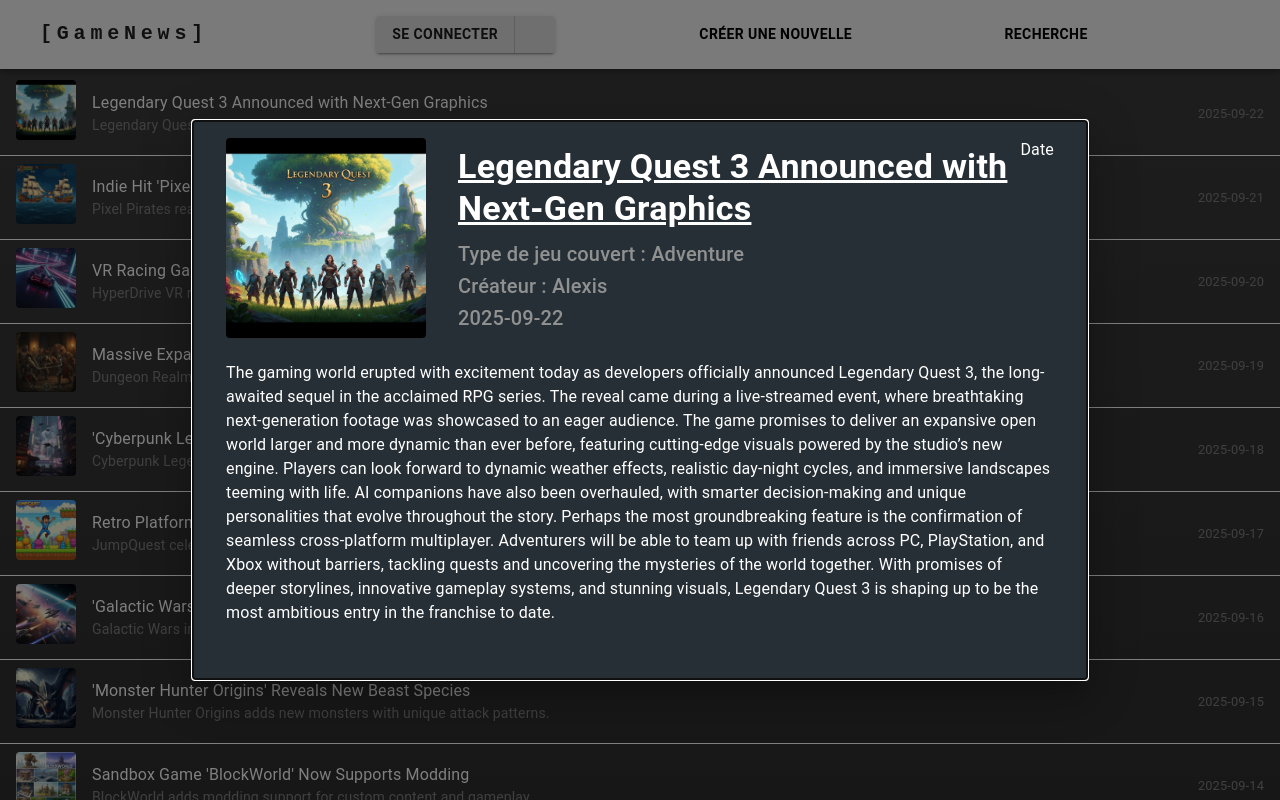
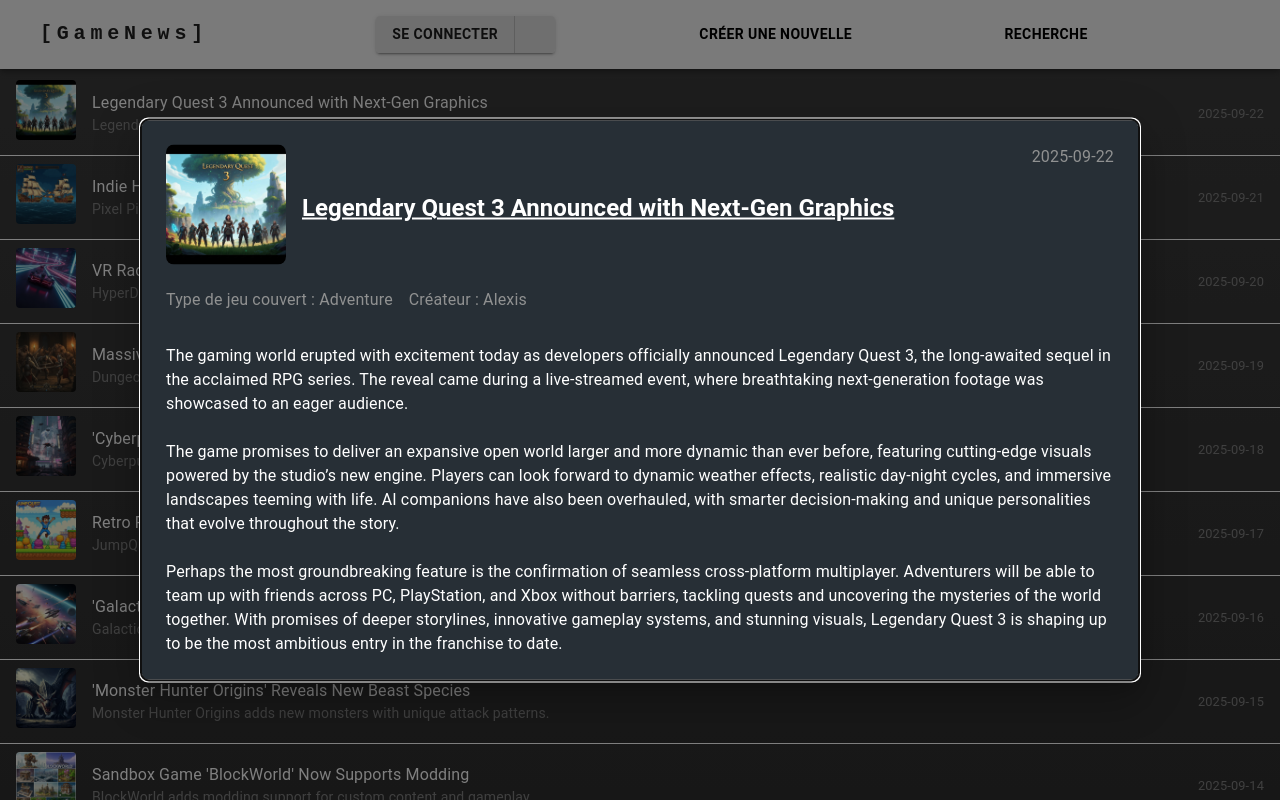
Before and after one commit to rafael-m01/TP1_RCM_AM, a React (Vite) app: page / in a window 1280 px wide. Both pictures are taken after a click on the element 46 px from the left and 113 px from the top of the page. Shown: the top 800 px of the page. Built offline with nearby package versions, Linux system fonts and the light colour scheme; some icons are missing.

Commit message:
Implémentation complète de NouvelleComplete, ajout d'une confirmation de deleteNouvelle et autres petits fixs
Implémentation complète de NouvelleComplete, ajout d'une confirmation de deleteNouvelle et autres petits fixs. Et ajout de commentaires

```diff
--- /dev/null
+++ b/src/component/BoutonSupprimerNouvelle.jsx
@@ -0,0 +1,44 @@
+import {Dialog, DialogActions, DialogContent, DialogContentText, DialogTitle, IconButton} from "@mui/material";
+import DeleteIcon from "@mui/icons-material/Delete";
+import Button from "@mui/material/Button";
+import {useState} from "react";
+
+//Composant MUI copié et adapté pour l'affichage du site (AlertDialog)
+export default function BoutonSupprimerNouvelle({ id, supprimerNouvelle }) {
+    //State créé par MUI pour gerer l'ouverture et fermeture du Dialog
+    const [open, setOpen] = useState(false);
+
+    //handles pour gerer les action du Dialog
+    const handleClickOpen = () => setOpen(true);
+    const handleClose = () => setOpen(false);
+    const handleConfirm = () => {
+        //Utilise le handle en paramètre pour supprimer la nouvelle une fois confirmé
+        supprimerNouvelle(id);
+        setOpen(false);
+    };
+
+    return (
+        <>
+            <IconButton edge="end" aria-label="delete" onClick={handleClickOpen}>
+                <DeleteIcon sx={{ color: "white" }} />
+            </IconButton>
+
+            <Dialog open={open} onClose={handleClose} PaperProps={{sx:{backgroundColor:"#272f36"}}}>
+                <DialogTitle sx={{fontWeight:"bold", color:"white"}}>Confirmer la suppression</DialogTitle>
+                <DialogContent>
+                    <DialogContentText sx={{color:"white"}}>
+                        Voulez-vous vraiment supprimer cette nouvelle ?
+                    </DialogContentText>
+                </DialogContent>
+                <DialogActions>
+                    <Button onClick={handleClose} color="primary">
+                        Annuler
+                    </Button>
+                    <Button onClick={handleConfirm} color="error" autoFocus>
+                        Supprimer
+                    </Button>
+                </DialogActions>
+            </Dialog>
+        </>
+    );
+}
--- a/src/component/ListeBookmarks.jsx
+++ b/src/component/ListeBookmarks.jsx
@@ -15,8 +15,11 @@ const Demo = styled('div')(() => ({
 
 
 export default function ListeBookmarks({creerNouvelleDrawerOuvert, setCreerNouvelleDrawerOuvert}) {
+    //Utilisation du contexte pour avoir accès au state setter setListeNouvelles
     const {listeNouvelles} = useContext(ListeNouvellesContext)
+    //Utilisation du contexte pour avoir accès au state login
     const {login} = useContext(LoginContext);
+    //State utilisé pour tenir la nouvelle en modification, pour que les informations puissent être placées dans la section creerNouvelle
     const [nouvelleEnModification, setNouvelleEnModification] = useState(null)
 
     //handle utilisé pour récupérer l'id de la nouvelle, est envoyé en props à la nouvelle
--- a/src/component/ListeNouvelles.jsx
+++ b/src/component/ListeNouvelles.jsx
@@ -58,9 +58,12 @@ const checkTaille = (contenu, critereValue) => {
 };
 
 export default function ListeNouvelles({creerNouvelleDrawerOuvert, setCreerNouvelleDrawerOuvert, appliedCriteria}) {
+    //Utilisation du contexte pour avoir accès au state et au setter listeNouvelles et setListeNouvelles
     const {listeNouvelles, setListeNouvelles} = useContext(ListeNouvellesContext);
+    //Utilisation du contexte pour avoir accès au state login
+    const {login} = useContext(LoginContext);
+    //State utilisé pour tenir la nouvelle en modification, pour que les informations puissent être placées dans la section creerNouvelle
     const [nouvelleEnModification, setNouvelleEnModification] = useState(null);
-    const {login} = useContext(LoginContext);
 
     //handle utilisé pour récupérer l'id de la nouvelle, est envoyé en props à la nouvelle
     //Sert à retrouver la nouvelle et ses infos pour pouvoir les afficher dans la modification de nouvelles
--- a/src/component/Nouvelle.jsx
+++ b/src/component/Nouvelle.jsx
@@ -13,11 +13,16 @@ import BookmarkBorderIcon from '@mui/icons-material/BookmarkBorder';
 import BookmarkIcon from '@mui/icons-material/Bookmark';
 import ListeNouvellesContext from "./ListeNouvellesContext.jsx";
 import NouvelleComplete from "./NouvelleComplete.jsx";
+import BoutonSupprimerNouvelle from "./BoutonSupprimerNouvelle.jsx";
 
 export default function Nouvelle({id, titre, image, texteComplet, datePublication, resume, createur, nouvelleIdGetter, supprimerNouvelle, setCreerNouvelleDrawerOuvert, estDejaBookmarked, typeDeJeu}){
+    //Utilisation du contexte pour avoir accès au state login
     const {login} = useContext(LoginContext)
+    //State utilisé pour permettre l'ajout et la suppression de bookmark, ainsi que permettre le changement visuel instantanné
     const [estBookmarked, setEstBookmarked] = useState(estDejaBookmarked)
+    //Utilisation du contexte pour avoir accès au state setter setListeNouvelles
     const {setListeNouvelles} = useContext(ListeNouvellesContext)
+    //State utilisé pour controller l'ouverture et fermeture de l'affichage de la nouvelle complète
     const [nouvelleCompleteOuverte, setNouvelleCompleteOuverte] = useState(false)
 
     //handle appelé au click du bouton modifier, identifie la nouvelle avec le getter d'id et ouvre la section de modification/creation de nouvelle
@@ -74,9 +79,7 @@ export default function Nouvelle({id, titre, image, texteComplet, datePublicatio
                                 <IconButton edge="end" aria-label="delete">
                                     <EditIcon sx={{color:"white"}} onClick={handleModifierNouvelle}/>
                                 </IconButton>
-                                <IconButton edge="end" aria-label="delete">
-                                    <DeleteIcon sx={{color:"white"}} onClick={() => supprimerNouvelle(id)}/>
-                                </IconButton>
+                                <BoutonSupprimerNouvelle id={id} supprimerNouvelle={supprimerNouvelle}/>
                             </>: null}
                         {/* Ne fait apparaitre le bookmark que si un utilisateur est connecté */}
                         {login !== "Se connecter"?
@@ -116,9 +119,9 @@ export default function Nouvelle({id, titre, image, texteComplet, datePublicatio
                     }}
                 />
             </ListItem>
-            <NouvelleComplete nouvelleCompleteOuverte={nouvelleCompleteOuverte} setNouvelleCompleteOuverte={setNouvelleCompleteOuverte}
+            <NouvelleComplete id={id} nouvelleCompleteOuverte={nouvelleCompleteOuverte} setNouvelleCompleteOuverte={setNouvelleCompleteOuverte}
                               titre={titre} image={image} texteComplet={texteComplet} datePublication={datePublication} resume={resume}
-                              typeDeJeu={typeDeJeu} createur={createur}/>
+                              typeDeJeu={typeDeJeu} createur={createur} estBookmarked={estBookmarked} setEstBookmarked={setEstBookmarked}/>
         </>
     )
 }
--- a/src/component/NouvelleComplete.jsx
+++ b/src/component/NouvelleComplete.jsx
@@ -3,7 +3,12 @@ import Box from '@mui/material/Box';
 import Modal from '@mui/material/Modal';
 import Button from '@mui/material/Button';
 import Stack from "@mui/material/Stack";
-import {Typography} from "@mui/material";
+import {IconButton, Typography} from "@mui/material";
+import {useContext} from "react";
+import LoginContext from "./LoginContext.jsx";
+import ListeNouvellesContext from "./ListeNouvellesContext.jsx";
+import BookmarkBorderIcon from "@mui/icons-material/BookmarkBorder";
+import BookmarkIcon from "@mui/icons-material/Bookmark";
 
 const style = {
     position: 'absolute',
@@ -18,11 +23,40 @@ const style = {
     pb: 3,
 };
 
-
-export default function NouvelleComplete({nouvelleCompleteOuverte, setNouvelleCompleteOuverte, titre, image, texteComplet, typeDeJeu, datePublication, createur}) {
+//Composant MUI copié et grandement adapté pour l'affichage du site (Modal)
+export default function NouvelleComplete({id, nouvelleCompleteOuverte, setNouvelleCompleteOuverte, titre, image, texteComplet, typeDeJeu, datePublication, createur, estBookmarked, setEstBookmarked}) {
+    //Utilisation du contexte pour avoir accès au state login
+    const {login} = useContext(LoginContext)
+    //Utilisation du contexte pour avoir accès au state setter setListeNouvelles
+    const {setListeNouvelles} = useContext(ListeNouvellesContext)
 
     const handleCloseNouvelleComplete = () => {
         setNouvelleCompleteOuverte(false);
+    };
+
+    //handle appelé au click du bouton bookmark vide, ajoute l'utilisateur actif à la liste de bookmarkedPar de la nouvelle
+    const handleAjouterBookmark = () => {
+        //Change estBookmarked à true pour que l'affichage du bouton change au bookmark plein
+        setEstBookmarked(true)
+        //Parcours la liste de nouvelles et ajoute l'utilisateur à bookmarkedPar pour la nouvelle cliquée
+        setListeNouvelles((oldListeNouvelles) => (oldListeNouvelles.map(nouvelle =>
+            nouvelle.id === id
+                ? {...nouvelle,
+                    bookmarkedPar:[...nouvelle.bookmarkedPar, login]}
+                : nouvelle
+        )));
+    };
+
+    const handleRetirerBookmark = () => {
+        //Change estBookmarked à false pour que l'affichage du bouton change au bookmark vide
+        setEstBookmarked(false)
+        //Parcours la liste de nouvelles et et retire l'utilisateur de bookmarkedPar pour la nouvelle cliquée
+        setListeNouvelles((oldListeNouvelles) => (oldListeNouvelles.map(nouvelle =>
+            nouvelle.id === id
+                ? {...nouvelle,
+                    bookmarkedPar:nouvelle.bookmarkedPar.filter(utilisateur => utilisateur !== login)}
+                : nouvelle
+        )));
     };
 
     return (
@@ -33,44 +67,90 @@ export default function NouvelleComplete({nouvelleCompleteOuverte, setNouvelleCo
                 aria-labelledby="parent-modal-title"
                 aria-describedby="parent-modal-description"
             >
-                <Box sx={{ ...style, width: "70%", height:"70%", backgroundColor:"#272f36", color:"white" }}>
-                    <Stack direction="column">
-                        <Stack direction="row" sx={{width:"100%"}}>
                 <Box
-                                sx={{ marginRight: 2 }}>
+                    sx={{
+                        ...style,
+                        width: "90%",
+                        maxWidth: 1000,
+                        maxHeight: "80vh",
+                        overflowY: "auto",
+                        backgroundColor: "#272f36",
+                        color: "white",
+                        borderRadius: 2,
+                        p: 3,
+                    }}
+                >
+                    <Stack spacing={2}>
+                        <Stack
+                            direction="row"
+                            justifyContent="space-between"
+                            alignItems="flex-start"
+                            sx={{ width: "100%" }}
+                        >
+                            <Stack direction="row" spacing={2} sx={{ flex: 1, minWidth: 0, alignItems:"center" }}>
+                                <Box sx={{ flexShrink: 0 }}>
                                     <img
                                         src={image}
                                         alt={titre}
-                                    style={{ width:"200px", objectFit: 'cover', borderRadius: 4 }}
+                                        style={{
+                                            width: "120px",
+                                            height: "120px",
+                                            objectFit: "cover",
+                                            borderRadius: 8,
+                                        }}
                                     />
                                 </Box>
-                            <Stack direction="column" sx={{maxHeight:"150px", display:"flex"}}>
                                 <Typography
-                                    variant="h4"
-                                    sx={{padding:1, paddingLeft:2, fontWeight:"bold", textDecoration:"underline"}}>
+                                    variant="h5"
+                                    sx={{
+                                        fontWeight: "bold",
+                                        textDecoration: "underline",
+                                        wordBreak: "break-word",
+                                        verticalAlign:"center"
+                                    }}
+                                >
                                     {titre}
                                 </Typography>
+                            </Stack>
+                            <Stack direction="column">
+                                {login !== "Se connecter"?
+                                    //Change le rendu et l'effet du bouton bookmark initial s'il est déjà bookmarked par l'utilisateur ou non
+                                    estBookmarked?
+                                        <IconButton edge="end" aria-label="bookmark">
+                                            <BookmarkIcon sx={{color:"white", fontSize:"5vh"}} onClick={handleRetirerBookmark}/>
+                                        </IconButton>:
+                                        <IconButton edge="end" aria-label="bookmark">
+                                            <BookmarkBorderIcon sx={{color:"white", fontSize:"5vh"}} onClick={handleAjouterBookmark}/>
+                                        </IconButton>
+                                    :null
+                                }
                                 <Typography
-                                    variant="h6"
-                                    sx={{paddingLeft:2, color:"#909191"}}>
-                                    Type de jeu couvert : {typeDeJeu}
-                                </Typography>
-                                <Typography
-                                    variant="h6"
-                                    sx={{paddingLeft:2, color:"#909191"}}>
-                                    Créateur : {createur}
-                                </Typography>
-                                <Typography
-                                    variant="h6"
-                                    sx={{paddingLeft:2, color:"#909191"}}>
+                                    variant="h7"
+                                    sx={{ color: "#909191", whiteSpace: "nowrap", marginLeft: 2 }}
+                                >
                                     {datePublication}
                                 </Typography>
                             </Stack>
-                            <Typography sx={{alignItems:"column"}}>
-                                Date
+                        </Stack>
+                        <Stack
+                            direction="row"
+                            spacing={2}
+                        >
+                            <Typography variant="h7" sx={{ color: "#909191", p:0 }}>
+                                Type de jeu couvert : {typeDeJeu}
+                            </Typography>
+                            <Typography variant="h7" sx={{ color: "#909191", p:0 }}>
+                                Créateur : {createur}
                             </Typography>
                         </Stack>
-                        <Typography variant="h9" sx={{paddingTop:2, overflow: "hidden"}}>
+                        <Typography
+                            variant="body1"
+                            sx={{
+                                paddingTop: 2,
+                                whiteSpace: "pre-wrap",
+                                wordBreak: "break-word",
+                            }}
+                        >
                             {texteComplet}
                         </Typography>
                     </Stack>
--- a/src/component/SplitButton.jsx
+++ b/src/component/SplitButton.jsx
@@ -13,10 +13,15 @@ import LoginContext from "./LoginContext.jsx";
 
 const utilisateurs = ['Alexis', 'Rafael', 'Bob', 'Admin'];
 
+//Composant MUI copié et adapté pour l'affichage du site
 export default function SplitButton({setPageBookmarkOuverte}) {
+    //State créé par MUI pour controller l'ouverture et fermeture du dropdown du SplitButton
     const [open, setOpen] = React.useState(false);
+    //State créé par MUI
     const anchorRef = React.useRef(null);
+    //State créé par MUI utilisé pour remplacer le texte affiché sur le SplitButton lorsqu'une selection est fait
     const [label, setLabel] = React.useState("Se connecter");
+    //Utilisation du contexte pour avoir accès au state et au setter login et setLogin
     const {login, setLogin} = useContext(LoginContext)
 
     //handle qui s'occupe de changer l'utilisateur en cours à l'utilisateur choisi
```
Also changed, not shown: src/component/CreerNouvelle.jsx (+17 -2 lines), src/component/NestedList.jsx (+6 -2 lines), src/component/ResponsiveAppBar.jsx (+5 -2 lines). Lines whose indentation alone changed are shown as unchanged.
